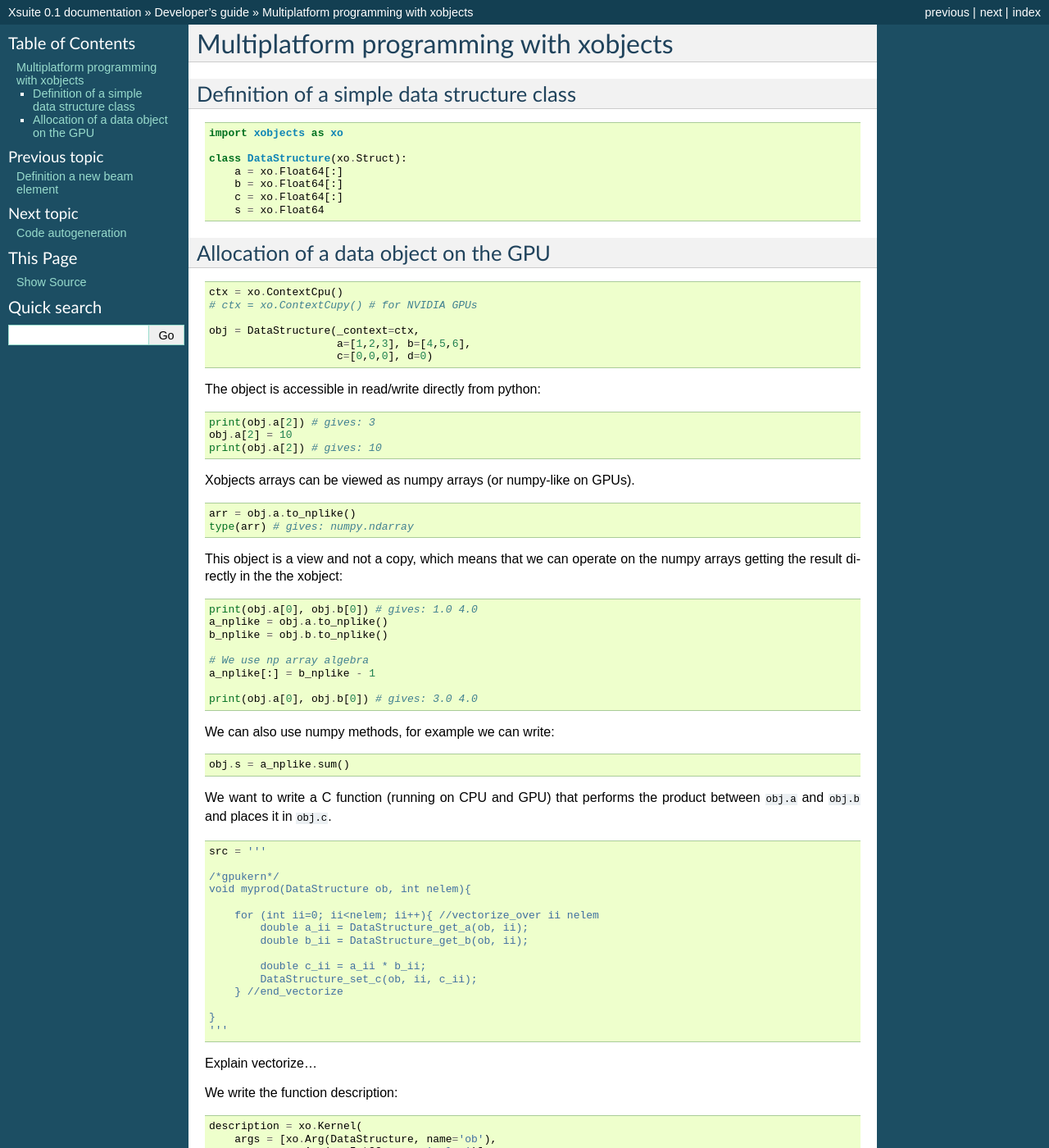
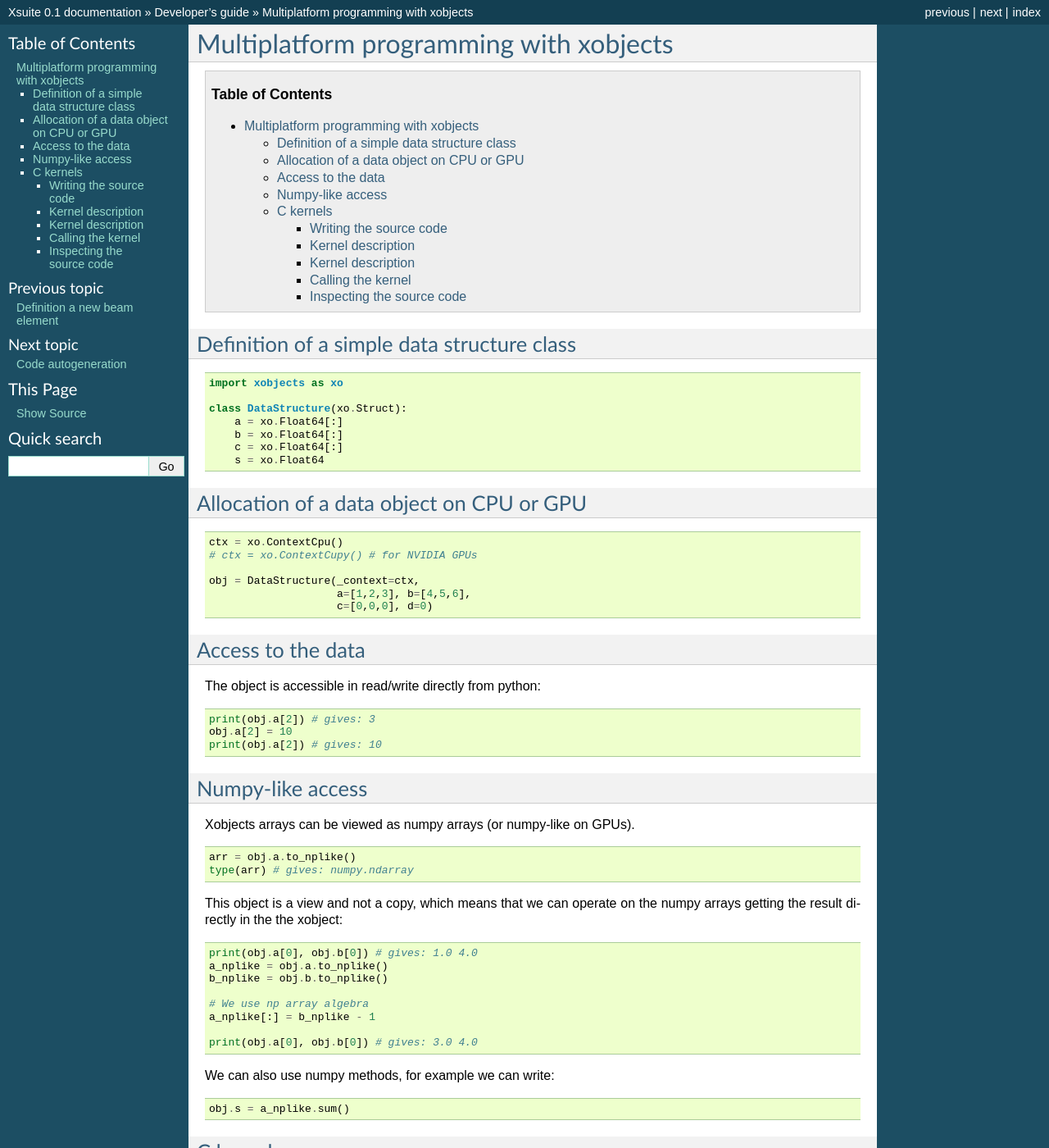
Before and after one commit to xsuite/xsuite, a Sphinx documentation site: the page built from docs/xobjexample.rst, in a window 1280 px wide and 1400 px high. Shown: the whole window at 82% size. Built offline with Sphinx 7.4.7, drawn with Linux system fonts in a browser that asks for light colours; some of the changed text lies outside the part shown.

Commit message:
Quick push

```diff
--- a/docs/xobjexample.rst
+++ b/docs/xobjexample.rst
@@ -1,6 +1,9 @@
 =========================================
  Multiplatform programming with xobjects
 =========================================
+
+.. contents:: Table of Contents
+    :depth: 4
 
 Definition of a simple data structure class
 ===========================================
@@ -16,8 +19,8 @@ Definition of a simple data structure class
         s = xo.Float64
 
 
-Allocation of a data object on the GPU
-======================================
+Allocation of a data object on CPU or GPU
+=========================================
 
 .. code-block:: python
 
@@ -28,6 +31,9 @@ Allocation of a data object on the GPU
                         a=[1,2,3], b=[4,5,6],
                         c=[0,0,0], d=0)
 
+Access to the data
+==================
+
 The object is accessible in read/write directly from python:
 
 .. code-block:: python
@@ -35,6 +41,9 @@ The object is accessible in read/write directly from python:
     print(obj.a[2]) # gives: 3
     obj.a[2] = 10
     print(obj.a[2]) # gives: 10
+
+Numpy-like access
+=================
 
 Xobjects arrays can be viewed as numpy arrays (or numpy-like on GPUs).
 
@@ -62,6 +71,12 @@ We can also use numpy methods, for example we can write:
 
     obj.s = a_nplike.sum()
 
+C kernels
+=========
+
+Writing the source code
+-----------------------
+
 We want to write a C function (running on CPU and GPU) that performs the product between ``obj.a`` and ``obj.b`` and places it in ``obj.c``.
 
 .. code-block:: python
@@ -84,6 +99,9 @@ We want to write a C function (running on CPU and GPU) that performs the product
 
 Explain vectorize...
 
+Kernel description
+------------------
+
 We write the function description:
 
 .. code-block:: python
@@ -93,6 +111,9 @@ We write the function description:
                 xo.Arg(xo.Int32, name='nelem')],
         n_threads='nelem')
 
+Kernel description
+------------------
+
 We ask the context to compile the kernel:
 
 .. code-block:: python
@@ -100,12 +121,18 @@ We ask the context to compile the kernel:
     ctx.add_kernels(sources=[src],
         kernels={'myprod': description})
 
+Calling the kernel
+------------------
+
 The kernel can be called from python as follows
 
 .. code-block:: python
 
     ctx.kernels.myprod(ob=obj, nelem=len(obj.a))
 
+
+Inspecting the source code
+--------------------------
 
 Autogenerated code on CPU can be inspected by:
 
```
